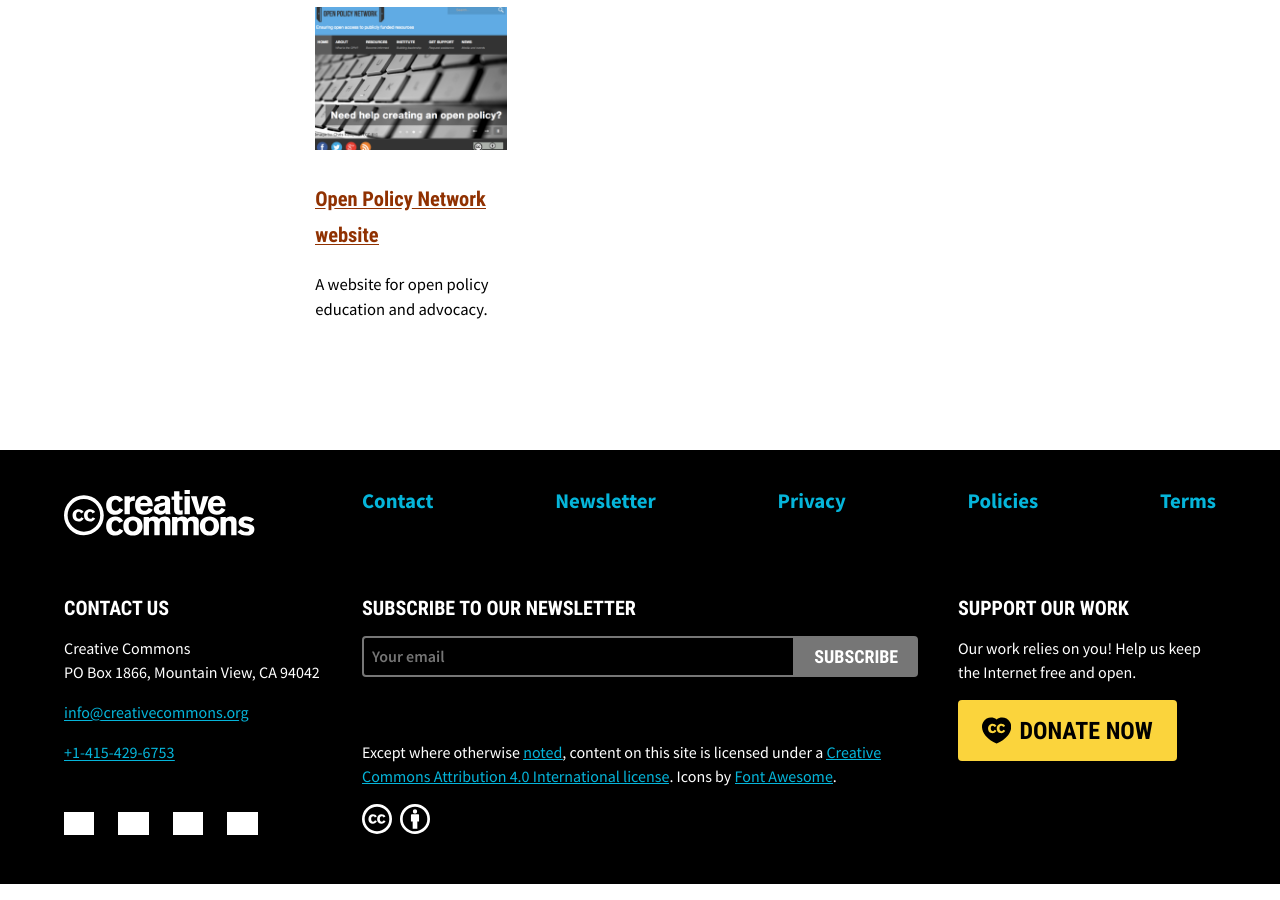
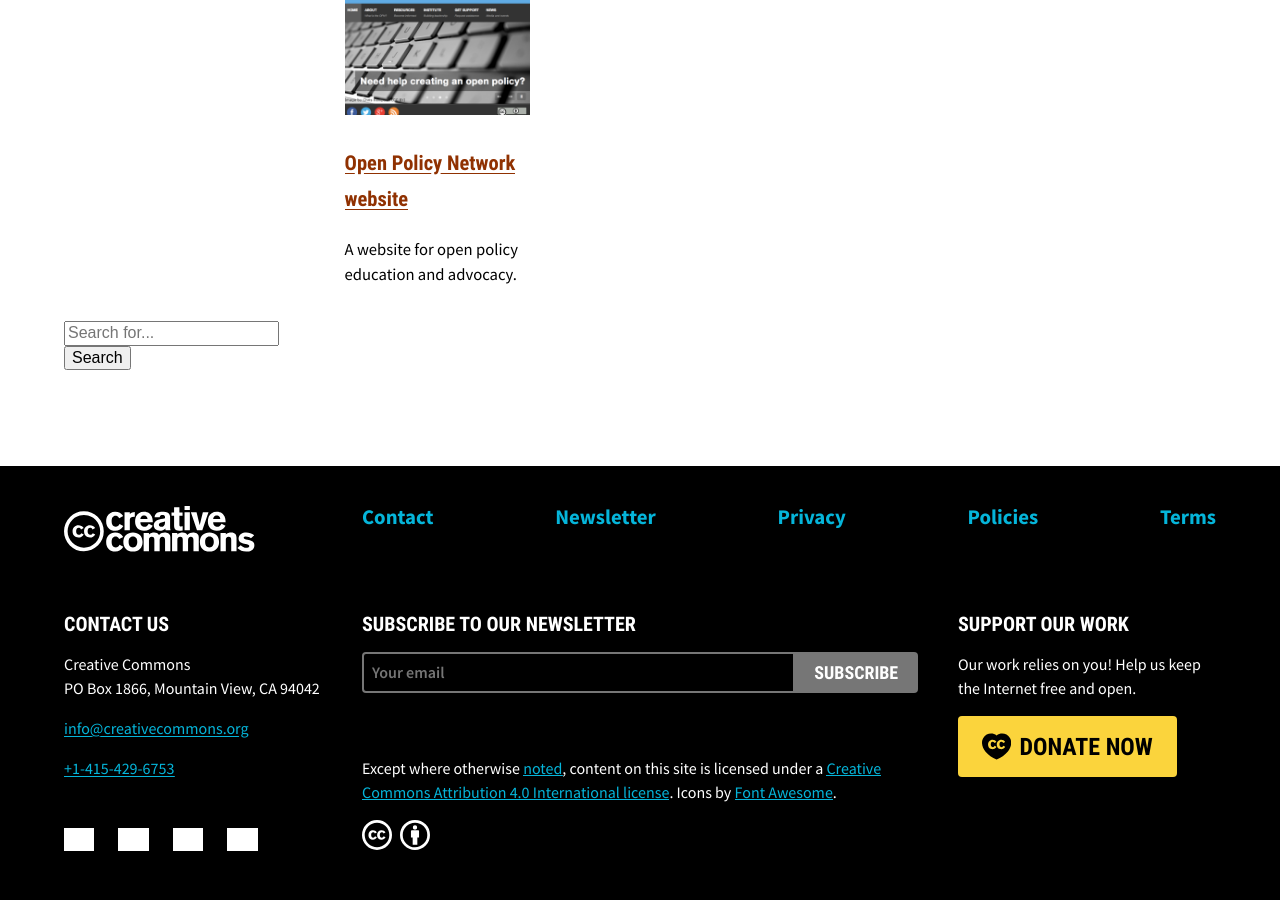
Before and after one commit to creativecommons/cc-resource-archive, a Jekyll site: the page built from docs/_pages/all.html, in a window 1280 px wide and 900 px high, scrolled down 3041 px. Built offline with Jekyll 4.4.1, drawn with Linux system fonts in a browser that asks for light colours; nearby versions of some CDN libraries; some web fonts are replaced; library files that are not in the unit come from our copies; grey boxes are pictures that could not be loaded.

Commit message:
added form for search in all.html

```diff
--- a/docs/_pages/all.html
+++ b/docs/_pages/all.html
@@ -110,3 +110,10 @@
     </ul>
   </article>
 </aside>
+
+<article class="search-form">
+  <form role="search" method="get" class="search-form">
+    <input type="search" class="search-field" placeholder="Search for..." value="" name="s" title="Search">
+    <button type="submit" value="Search">Search</button>
+  </form>
+</article>
```
